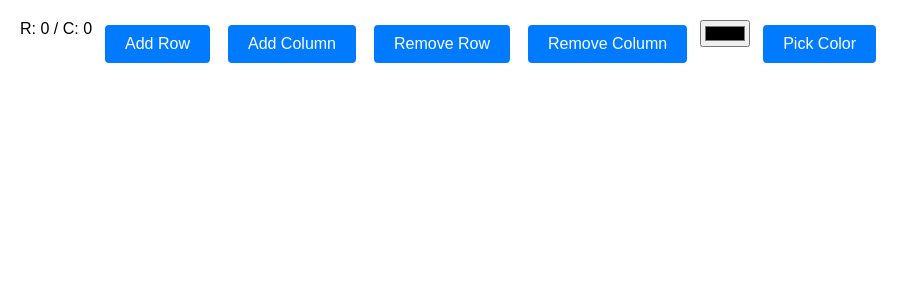
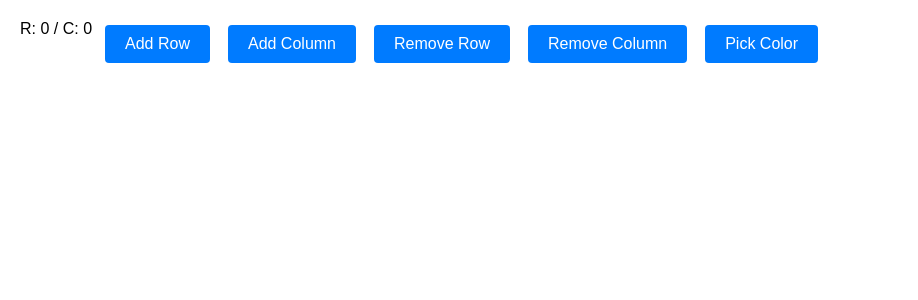
Before and after one commit to ceonz/Assignment-4-reactGridmaker, a React (Create React App) app in the folder src/: page / in a window 1280 px wide. Shown: the top 300 px of the page, without its empty margins (0-918 px from the left). Built offline with nearby package versions, Linux system fonts and the light colour scheme.

Commit message:
remove extra input

```diff
--- a/src/App.js
+++ b/src/App.js
@@ -74,7 +74,6 @@ export default function App() {
         <button onClick={addColumn}>Add Column</button>
         <button onClick={removeRow}>Remove Row</button>
         <button onClick={removeColumn}>Remove Column</button>
-        <input type="color" onInput={changeColor} />
         <div className="color-button-wrapper">
             <button id="colorPickerButton" className="color-button">Pick Color</button>
             <input id="colorPicker" type="color" className="hidden-color-picker" onInput={changeColor} />
```
